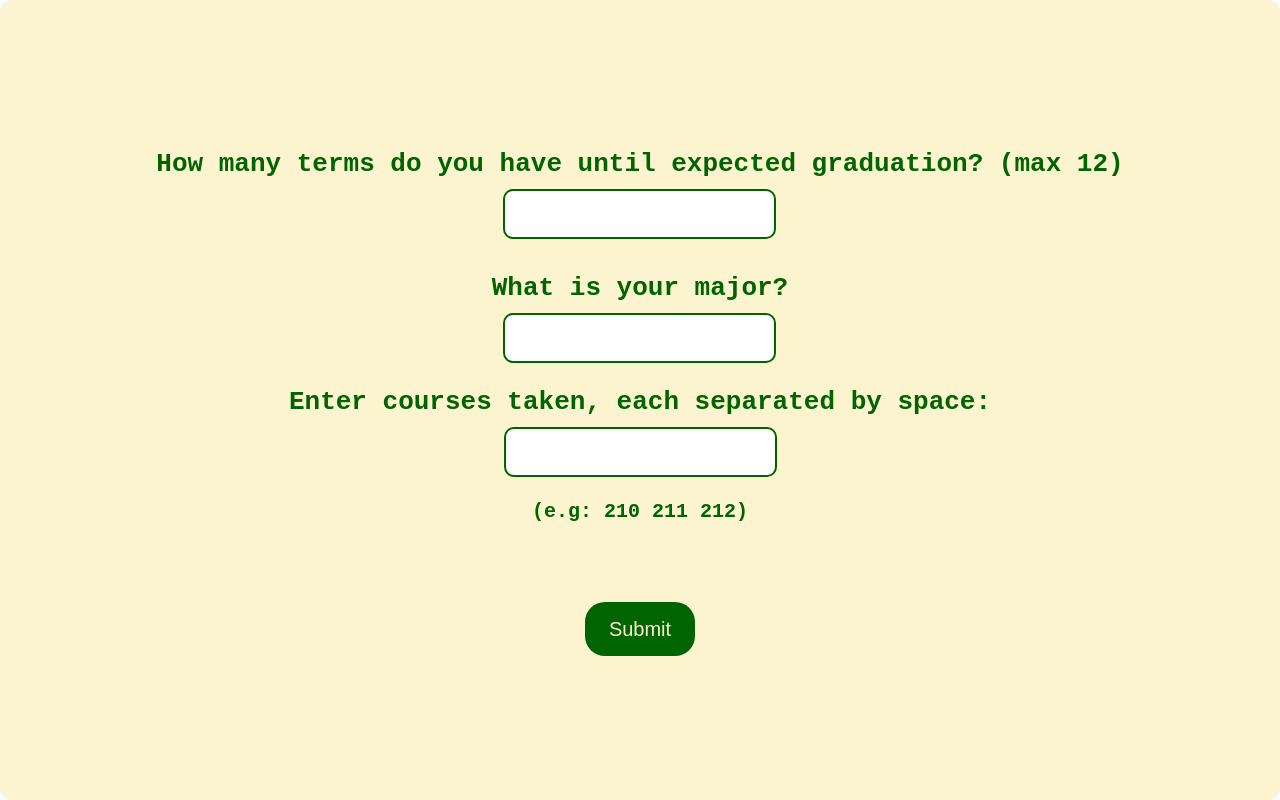
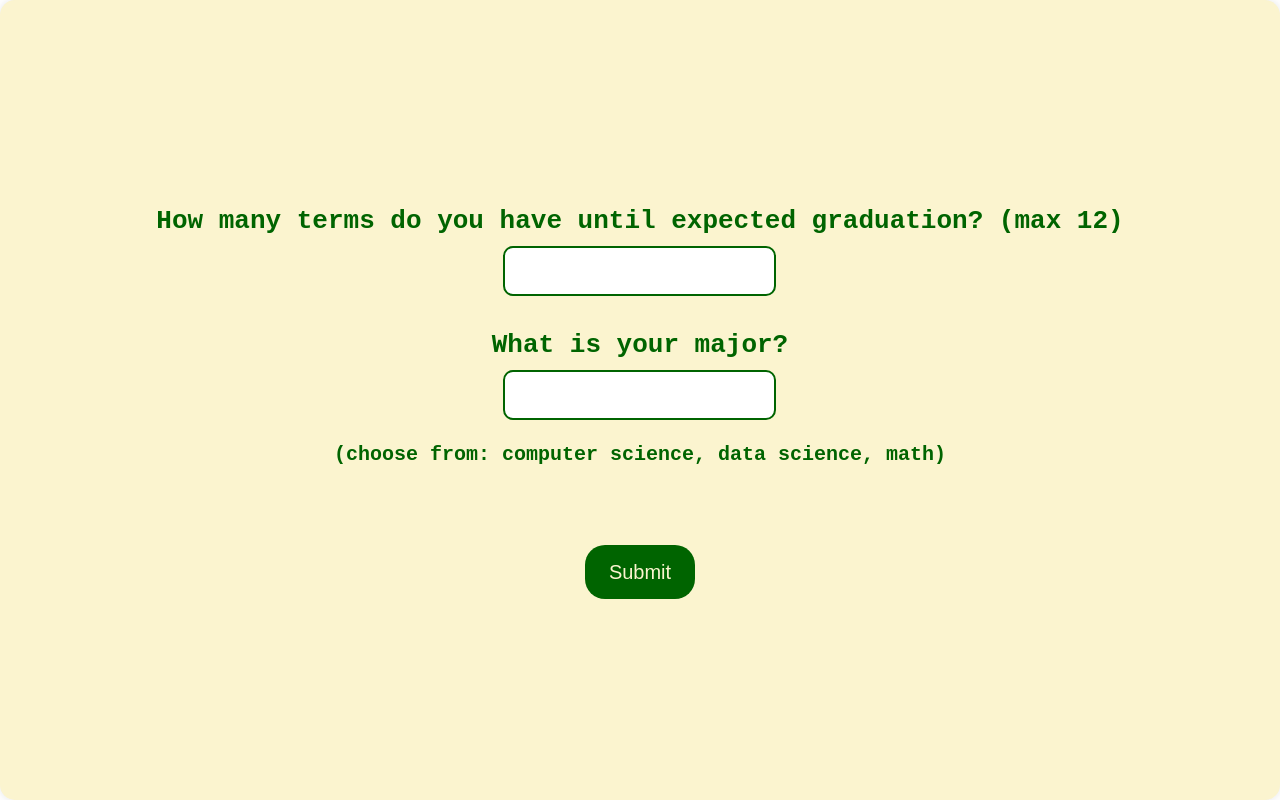
Before and after one commit to TeamPopsicle/cmd-degree-guide, a Next.js app: page /input in a window 1280 px wide. Built offline with nearby package versions, Linux system fonts and the light colour scheme.

Commit message:
input page put major submit leads to major checklist

```diff
--- a/src/pages/input.tsx
+++ b/src/pages/input.tsx
@@ -18,9 +18,23 @@ export default function UserInput() {
         // TODO: Also save to User Database
         // TODO: Add error checking, e.g don't redirect and show error message if runGenAlg fails
         saveToLocalStorage("schedule", runGenAlg(termsLeft, coursesTaken));
-        router.push("/CourseSelectionPage");
+                // Check the major and redirect accordingly
+        switch (major.toLowerCase()) {
+            case "computer science":
+                router.push("/compSciChecklist");
+                break;
+            case "data science":
+                router.push("/dataSciChecklist");
+                break;
+            case "math":
+                router.push("/mathChecklist");
+                break;
+            default:
+                // Redirect to a default page or show an error message
+                router.push("/defaultPage");
+                break;
     }
-
+    }
     return (
         <form
         onSubmit={e => {
@@ -78,25 +92,8 @@ export default function UserInput() {
                 <br />
             </label>
 
-            <label style={{color: "darkgreen", textAlign: "center", fontSize: "26px" }}>
-                Enter courses taken, each separated by space:
-                <br />
-                <input
-                    type="text"
-                    value={coursesTaken}
-                    onChange={e => setCoursesTaken(e.target.value)}
-                     style={{
-                        border: "2px solid darkgreen", // Set the same color as the text
-                        borderRadius: "10px",
-                        padding: "8px",
-                        marginTop: "5px", // Add margin to separate from the label
-                        fontSize: "20px",
-                    }}
-                />
-                <br />
-            </label>
             <label style= {{marginBottom: "60px", color: "darkgreen", textAlign: "center", fontSize: "20px" }}>
-                    (e.g: 210 211 212)
+                    (choose from: computer science, data science, math)
                 </label>
             <button type="submit"
              style={{
```
